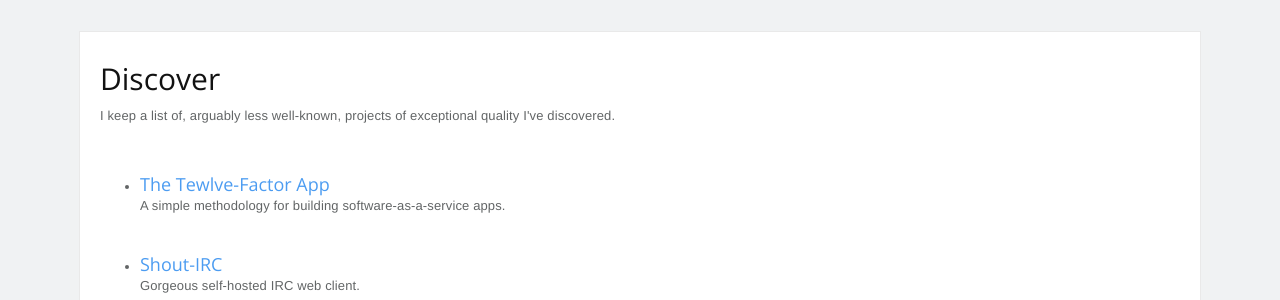
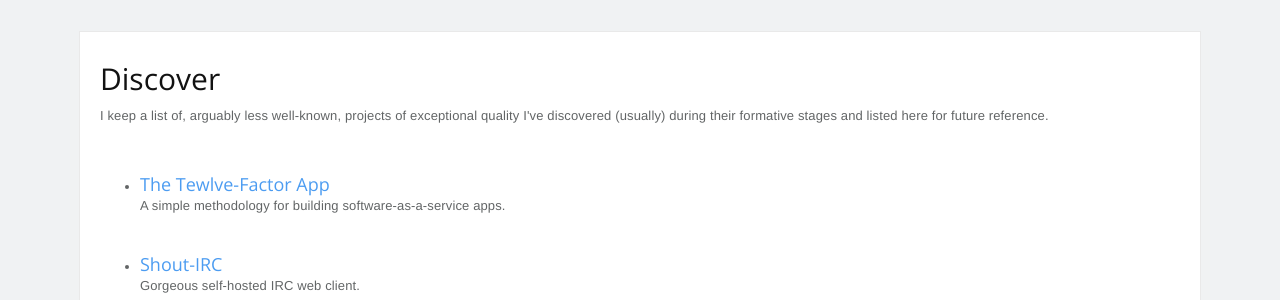
Before and after one commit to pingfu/pingfu.github.io, a Jekyll site: the page built from code.html, in a window 1280 px wide. Shown: the part 768-1068 px from the top of the page. Built offline with Jekyll 4.4.1, drawn with Linux system fonts in a browser that asks for light colours; nearby versions of some CDN libraries.

Commit message:
text update

```diff
--- a/code.html
+++ b/code.html
@@ -54,7 +54,7 @@
 
 	<h1>Discover</h1>
 
-	<p>I keep a list of, arguably less well-known, projects of exceptional quality I've discovered.</p>
+	<p>I keep a list of, arguably less well-known, projects of exceptional quality I've discovered (usually) during their formative stages and listed here for future reference.</p>
 
 	<ul class="tools">
 
```
